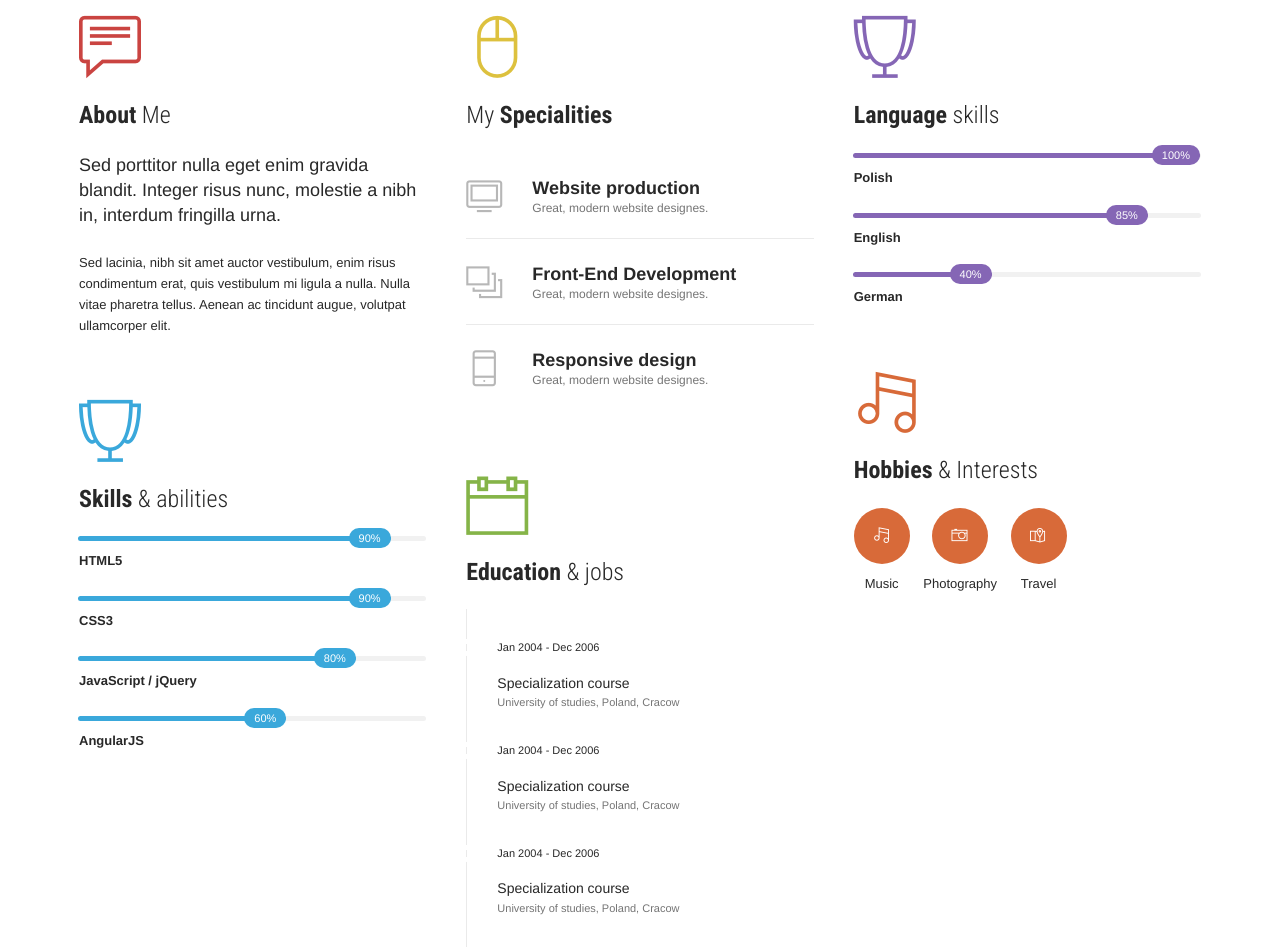
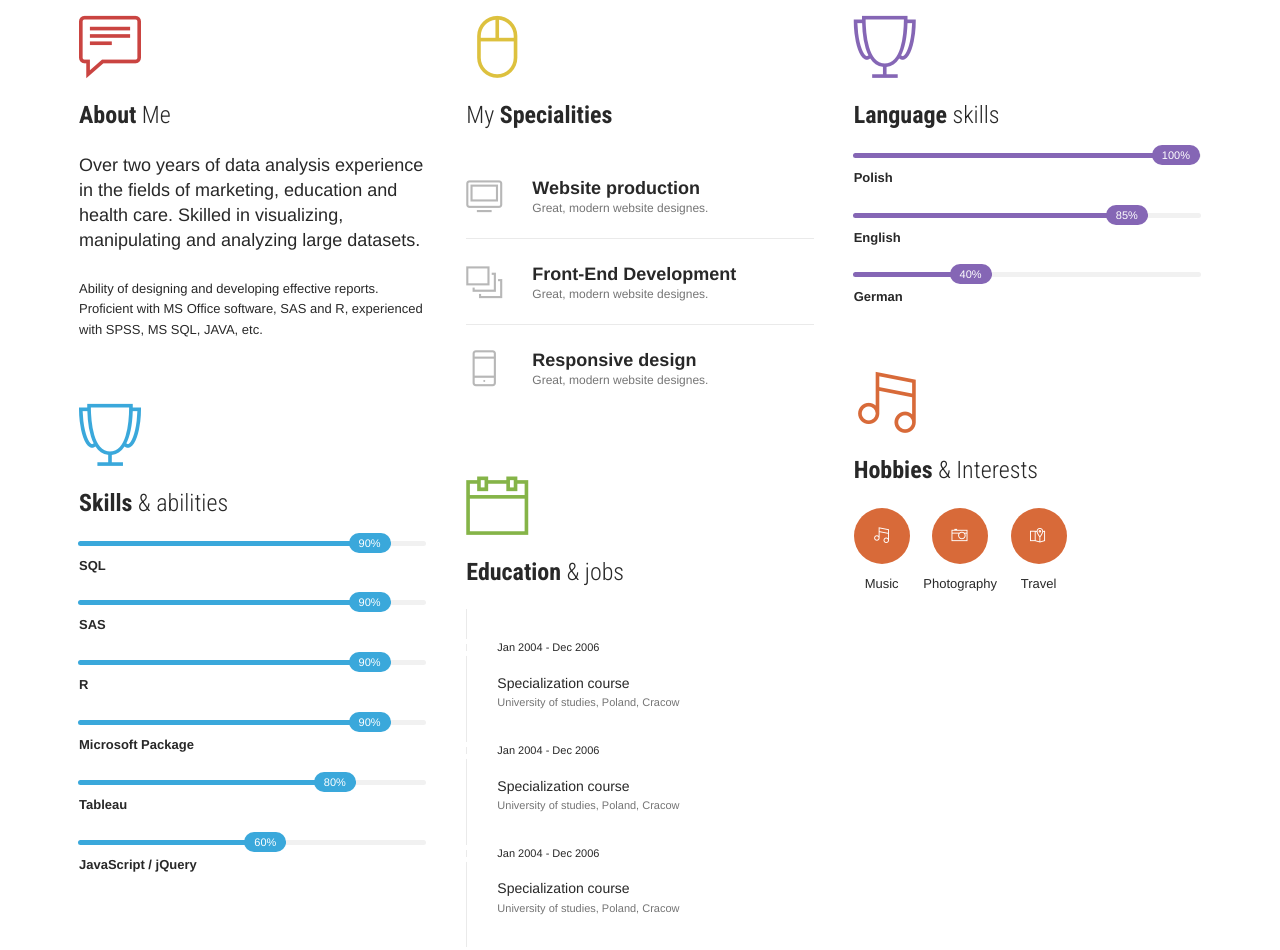
Before and after one commit to amyanli/amyanli.github.io, a plain HTML site: page index.html in a window 1280 px wide. Shown: the part 921-1871 px from the top of the page. Drawn offline with Linux system fonts and the light colour scheme; some packages are replaced by stand-ins of ours.

Commit message:
Update description_skills

```diff
--- a/index.html
+++ b/index.html
@@ -108,9 +108,8 @@
                     <div class="resume-box">
                         <span class="icon animated" data-animation="fadeInDown"><i class="ti-comment-alt text-red"></i></span>
                         <h4><strong>About</strong> Me</h4>
-                        <p class="lead">Sed porttitor nulla eget enim gravida blandit. Integer risus nunc, molestie a nibh in, interdum fringilla urna.</p>
-                        <p>Sed lacinia, nibh sit amet auctor vestibulum, enim risus condimentum erat, quis vestibulum mi ligula a nulla. Nulla vitae pharetra tellus.
-                        Aenean ac tincidunt augue, volutpat ullamcorper elit.</p>
+                        <p class="lead">Over two years of data analysis experience in the fields of marketing, education and health care. Skilled in visualizing, manipulating and analyzing large datasets.  </p>
+                        <p>Ability of designing and developing effective reports. Proficient with MS Office software, SAS and R, experienced with SPSS, MS SQL, JAVA, etc.</p>
                     </div>
 
                     <!-- Resume Box / Skills -->
@@ -124,7 +123,7 @@
                                     <span></span>
                                 </div>
                             </div>
-                            <strong>HTML5</strong>
+                            <strong>SQL</strong>
                         </div>
                         <!-- Skill -->
                         <div class="skill">
@@ -133,7 +132,25 @@
                                     <span></span>
                                 </div>
                             </div>
-                            <strong>CSS3</strong>
+                            <strong>SAS</strong>
+                        </div>
+                        <!-- Skill -->
+                        <div class="skill">
+                            <div class="progress progress-animated">
+                                <div class="progress-bar progress-bar-blue" role="progressbar" aria-valuenow="90" aria-valuemin="0" aria-valuemax="100">
+                                    <span></span>
+                                </div>
+                            </div>
+                            <strong>R</strong>
+                        </div>
+                        <!-- Skill -->
+                        <div class="skill">
+                            <div class="progress progress-animated">
+                                <div class="progress-bar progress-bar-blue" role="progressbar" aria-valuenow="90" aria-valuemin="0" aria-valuemax="100">
+                                    <span></span>
+                                </div>
+                            </div>
+                            <strong>Microsoft Package</strong>
                         </div>
                         <!-- Skill -->
                         <div class="skill">
@@ -142,7 +159,7 @@
                                     <span></span>
                                 </div>
                             </div>
-                            <strong>JavaScript / jQuery</strong>
+                            <strong>Tableau</strong>
                         </div>
                         <!-- Skill -->
                         <div class="skill">
@@ -151,7 +168,7 @@
                                     <span></span>
                                 </div>
                             </div>
-                            <strong>AngularJS</strong>
+                            <strong>JavaScript / jQuery</strong>
                         </div>
                     </div>
 
```
